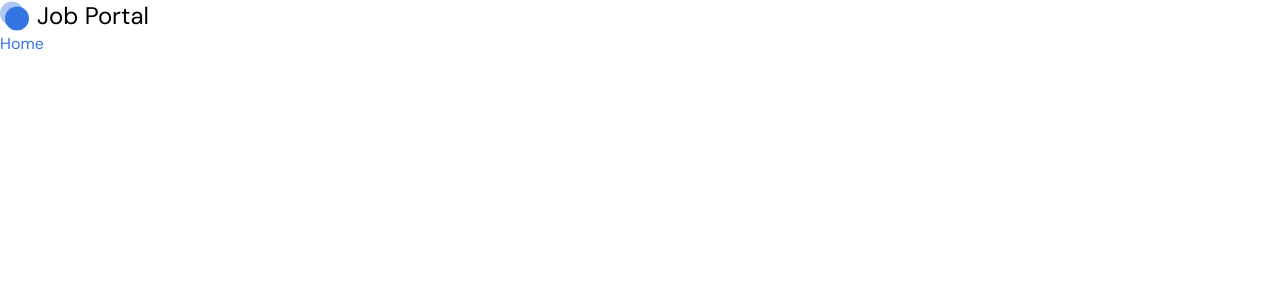
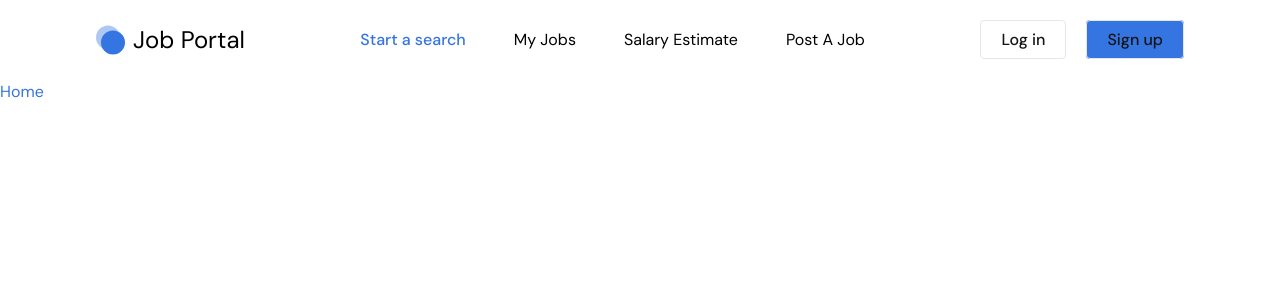
Before and after one commit to Kingcedru/Job-Portal-MERN-, a React (Vite) app in the folder job-portal/: page / in a window 1280 px wide. Shown: the top 300 px of the page. Built offline with nearby package versions, Linux system fonts and the light colour scheme.

Commit message:
complete of large screens

```diff
--- a/job-portal/src/components/Navbar.jsx
+++ b/job-portal/src/components/Navbar.jsx
@@ -1,5 +1,5 @@
 import React, { useState } from "react";
-
+import { NavLink, Link } from "react-router-dom";
 export default function Navbar() {
   const [isMenuOpen, setIsMenuOpen] = useState(false);
   const handleMenuToggler = () => {
@@ -8,14 +8,14 @@ export default function Navbar() {
 
   const navItems = [
     { path: "/", title: "Start a search" },
-    { path: "/my-job", title: "My JObs" },
+    { path: "/my-job", title: "My Jobs" },
     { path: "/salary", title: "Salary Estimate" },
     { path: "/post-job", title: "Post A Job" },
   ];
 
   return (
-    <header>
-      <nav>
+    <header className="max-w-screen-2xl container mx-auto xl:px-24 px-4">
+      <nav className="flex justify-between items-center py-6">
         <a href="/" className="flex items-center gap-2 text-2xl text-black">
           <svg
             xmlns="http://www.w3.org/2000/svg"
@@ -34,6 +34,27 @@ export default function Navbar() {
           </svg>
           <span>Job Portal</span>
         </a>
+        {/*nav items on large devices*/}
+        <ul className="hidden md:flex gap-12">
+          {navItems.map(({ path, title }) => (
+            <li key={path} className="text-base">
+              <NavLink
+                to={path}
+                className={({ isActive }) => (isActive ? "active" : "")}>
+                {title}
+              </NavLink>
+            </li>
+          ))}
+        </ul>
+        {/*signup and login btn*/}
+        <div className="text-base text-primary font-medium space-x-5 hidden lg:block">
+          <Link to="/login" className="py-2 px-5 border rounded">
+            Log in
+          </Link>
+          <Link to="/sign-up" className="py-2 px-5 border rounded bg-blue">
+            Sign up
+          </Link>
+        </div>
       </nav>
     </header>
   );
```
